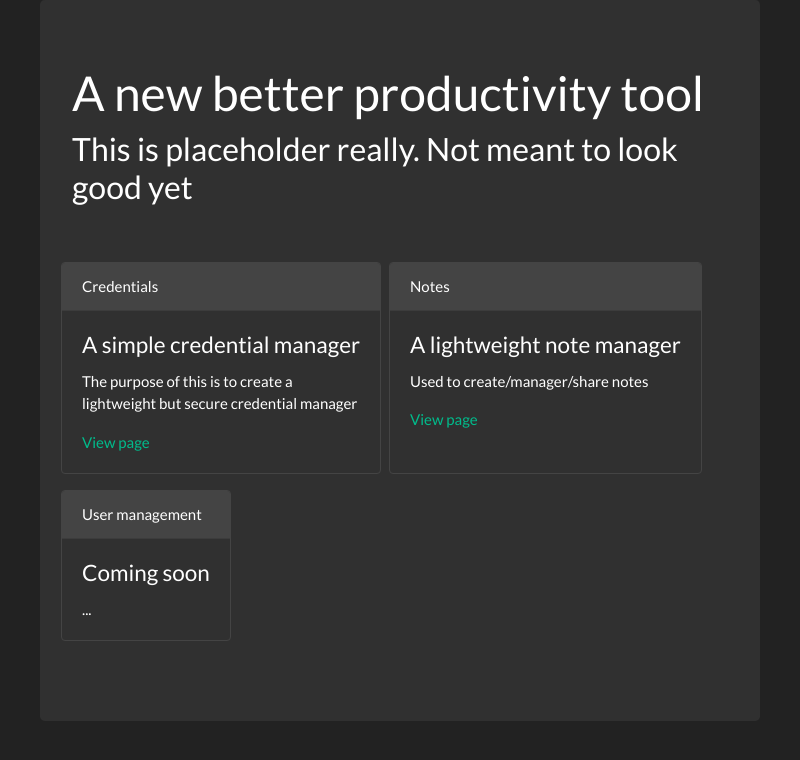
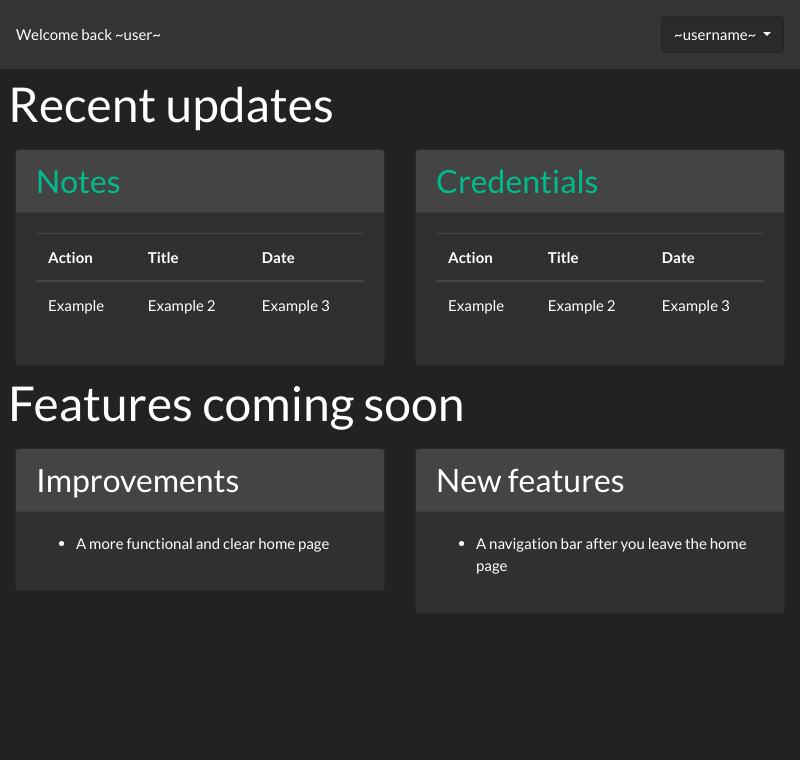
Before and after one commit to BrandonErbLegacy/final-iter, an Electron app: page client/index.html in a window 800 px wide. Drawn offline with nearby package versions, Linux system fonts and the light colour scheme; files whose address does not match are found by name.

Commit message:
Removed sample files, and updated home page to look a bit better.

```diff
--- /dev/null
+++ b/client/css/styles.css
@@ -0,0 +1,9 @@
+
+.index-content-container {
+  margin-top: 50px;
+  padding-left: 15px;
+  padding-right: 15px;
+}
+.index-nav-bar {
+  background-color: #343434;
+}
--- a/client/index.html
+++ b/client/index.html
@@ -7,40 +7,104 @@
     <meta name="author" content="">
     <link rel="stylesheet" href="./node_modules/bootstrap/dist/css/bootstrap.min.css">
     <link rel="stylesheet" href="./css/bootstrap.min.css">
+    <link rel="stylesheet" href="./css/styles.css">
     <title><<Name>></title>
 
   </head>
   <body>
 
-    <div class="container jumbotron">
-      <div class="row">
-        <div class="col-12">
-          <h1>A new better productivity tool</h1>
-          <h3>This is placeholder really. Not meant to look good yet</h3>
+    <div class="w-100">
+      <div class="position-fixed sticky-top index-nav-bar w-100 d-flex flex-row">
+        <div class="p-3 mr-auto align-items-center d-flex">
+          Welcome back ~user~
+        </div>
+        <div class="p-3">
+          <div class="dropdown show">
+            <a class="btn btn-secondary dropdown-toggle" href="#" role="button" id="dropdownMenuLink" data-toggle="dropdown" aria-haspopup="true" aria-expanded="false">
+              ~username~
+            </a>
+
+            <div class="dropdown-menu" aria-labelledby="dropdownMenuLink">
+              <a class="dropdown-item" href="#">Settings</a>
+              <a class="dropdown-item" href="#">User Settings</a>
+              <a class="dropdown-item" href="#">Session Info</a>
+            </div>
+          </div>
         </div>
       </div>
-      <div class="row mt-5">
-        <div class="card border-secondary mb-3 ml-1 mr-1" style="max-width: 20rem;">
-          <div class="card-header">Credentials</div>
-          <div class="card-body">
-            <h4 class="card-title">A simple credential manager</h4>
-            <p class="card-text">The purpose of this is to create a lightweight but secure credential manager</p>
-            <a href="credentials.html">View page</a>
+      <div class="index-content-container w-100">
+        <div class="row p-2">
+          <p class="col-12">
+            <h1>Recent updates</h1>
+          </p>
+        </div>
+        <div class="row d-flex">
+          <div class="flex-column col-sm-6">
+            <div class="card">
+              <h3 class="card-header"><a href="notes_landing.html">Notes</a></h3>
+              <div class="card-body">
+                <table class="table table-light table-hover">
+                  <thead>
+                    <th>Action</th>
+                    <th>Title</th>
+                    <th>Date</th>
+                  </thead>
+                  <tbody>
+                    <td>Example</td>
+                    <td>Example 2</td>
+                    <td>Example 3</td>
+                  </tbody>
+                </table>
+              </div>
+            </div>
+          </div>
+          <div class="flex-column col-sm-6">
+            <div class="card">
+              <h3 class="card-header"><a href="credentials.html">Credentials</a></h3>
+              <div class="card-body">
+                <table class="table table-light table-hover">
+                  <thead>
+                    <th>Action</th>
+                    <th>Title</th>
+                    <th>Date</th>
+                  </thead>
+                  <tbody>
+                    <td>Example</td>
+                    <td>Example 2</td>
+                    <td>Example 3</td>
+                  </tbody>
+                </table>
+              </div>
+            </div>
           </div>
         </div>
-        <div class="card border-secondary mb-3 ml-1 mr-1" style="max-width: 20rem;">
-          <div class="card-header">Notes</div>
-          <div class="card-body">
-            <h4 class="card-title">A lightweight note manager</h4>
-            <p class="card-text">Used to create/manager/share notes</p>
-            <a href="notes_landing.html">View page</a>
+        <div class="row p-2">
+          <h1>Features coming soon</h2>
+        </div>
+        <div class="row d-flex">
+          <div class="col-sm-6">
+            <div class="card">
+              <h3 class="card-header">
+                Improvements
+              </h3>
+              <div class="card-body">
+                <ul>
+                  <li>A more functional and clear home page</li>
+                </ul>
+              </div>
+            </div>
           </div>
-        </div>
-        <div class="card border-secondary mb-3 ml-1 mr-1" style="max-width: 20rem;">
-          <div class="card-header">User management</div>
-          <div class="card-body">
-            <h4 class="card-title">Coming soon</h4>
-            <p class="card-text">...</p>
+          <div class="col-sm-6">
+            <div class="card">
+              <h3 class="card-header">
+                New features
+              </h3>
+              <div class="card-body">
+                <ul>
+                  <li>A navigation bar after you leave the home page</li>
+                </ul>
+              </div>
+            </div>
           </div>
         </div>
       </div>
--- a/client/js/index.js
+++ b/client/js/index.js
@@ -0,0 +1,6 @@
+module.exports = {
+  initialize_index: init,
+}
+function init(){
+
+}
--- a/client/styles.css
+++ /dev/null
@@ -1,135 +0,0 @@
-/*
- * Generic styles
- */
-
- body {
-   background-color: #154966;
-   color: #CCC;
- }
-
- .centered-text {
-   text-align: center;
- }
-
-.right-align {
-  float: right;
-}
-
-/*
- * Tab styles
- */
-.tab-frame-div {
-
-}
-.tab-frame {
-  background-color: #154966;
-  margin: 5px;
-}
-.inactive-tab {
-  display: none;
-}
-.tab-button-div {
-  background-color: #001725;
-}
-.tab-button {
-  padding: 10px;
-  padding-left: 15px;
-  padding-right: 15px;
-  background-color: #001725;
-  border: 1px solid #154966;
-  color: #CCC;
-  margin-bottom: -1px;
-}
-.active-tab-button {
-  background-color: #154966;
-  border: 1px solid #001725;
-  border-bottom: 0px;
-}
-.inactive-tab-button {
-  background-color: #001725;
-  border: 1px solid #154966;
-}
-*:focus {
-  outline-color: #CCC !important;
-}
-
-/*
- * Login page styles
- */
-
-.ribbon-outer {
-  width: 100%;
-  max-height: 250px;
-  background-color: #154966;
-  padding: 20px;
-  position: absolute;
-  top: 0;
-  bottom:0;
-  left: 0;
-  right: 0;
-  margin: auto;
-}
-.ribbon-inner {
-  max-width: 500px;
-}
-.ribbon-row {
-  padding-bottom: 12px;
-}
-
-/*
- * Button styles
- */
-a {
-  background-color: #154966;
-  padding: 5px;
-  margin: 5px;
-  text-align: center;
-}
-
-
-/*
- * Form styles
- */
-.form {
-  background-color: #154966;
-  margin: 5px;
-  padding: 5px;
-}
-table {
-  border: 1px solid #001725;
-  padding: 0px !important;
-}
-th {
-  background-color: #001725;
-  margin: 10px;
-  padding: 10px;
-  border-right: 2px solid #154966;
-}
-tr th:last-child {
-  border-right: 1px solid #001725;
-}
-td {
-  padding: 5px;
-  margin: 5px;
-}
-
-
-/*
- * Credential Styles
- */
-.header {
-  width: 100%;
-  padding-left: 20px;
-  padding-right: 20px;
-  padding-bottom: 20px;
-  background-color: #001725;
-}
-.full-width {
-  width: 100%;
-}
-.modal-row {
-  margin-bottom: 10px;
-}
-.modal-body {
-  margin-right: 5px;
-}
```
Also changed, not shown: client/sample.html (deleted, +0 -42 lines).
